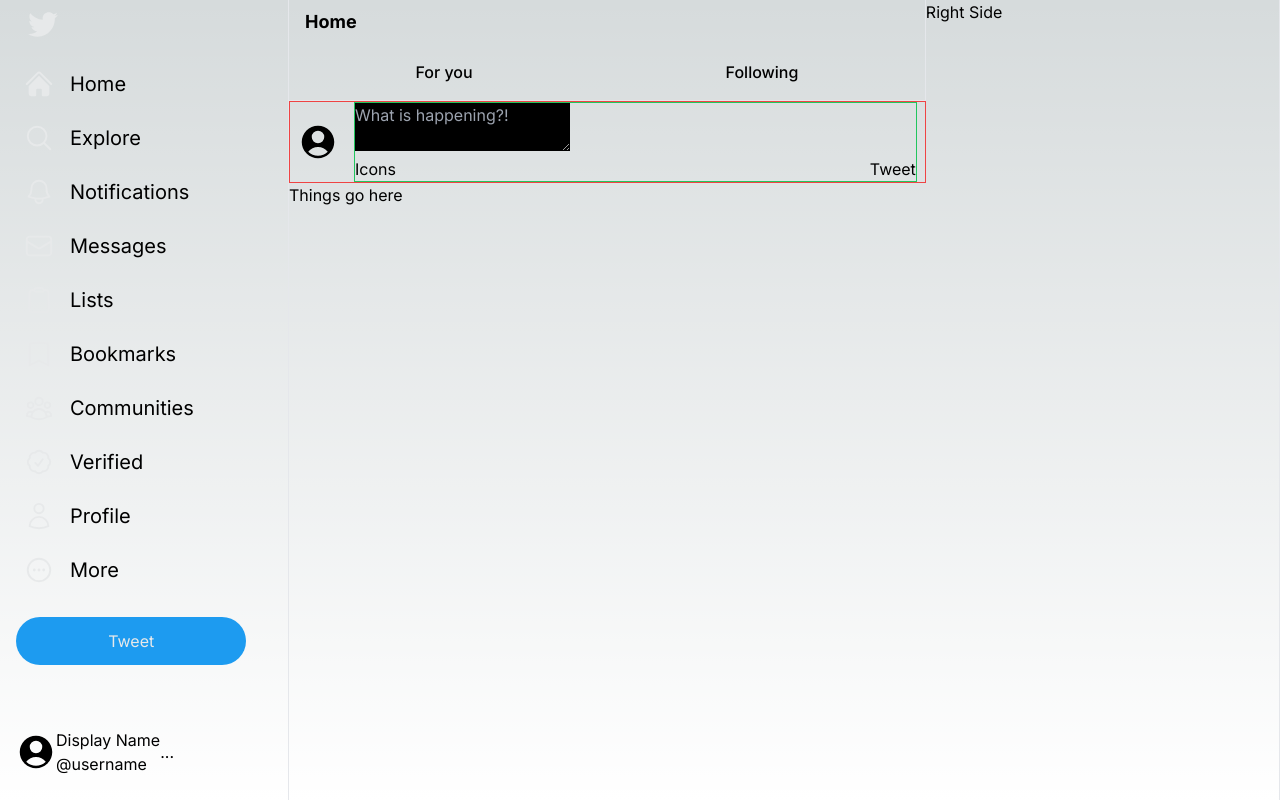
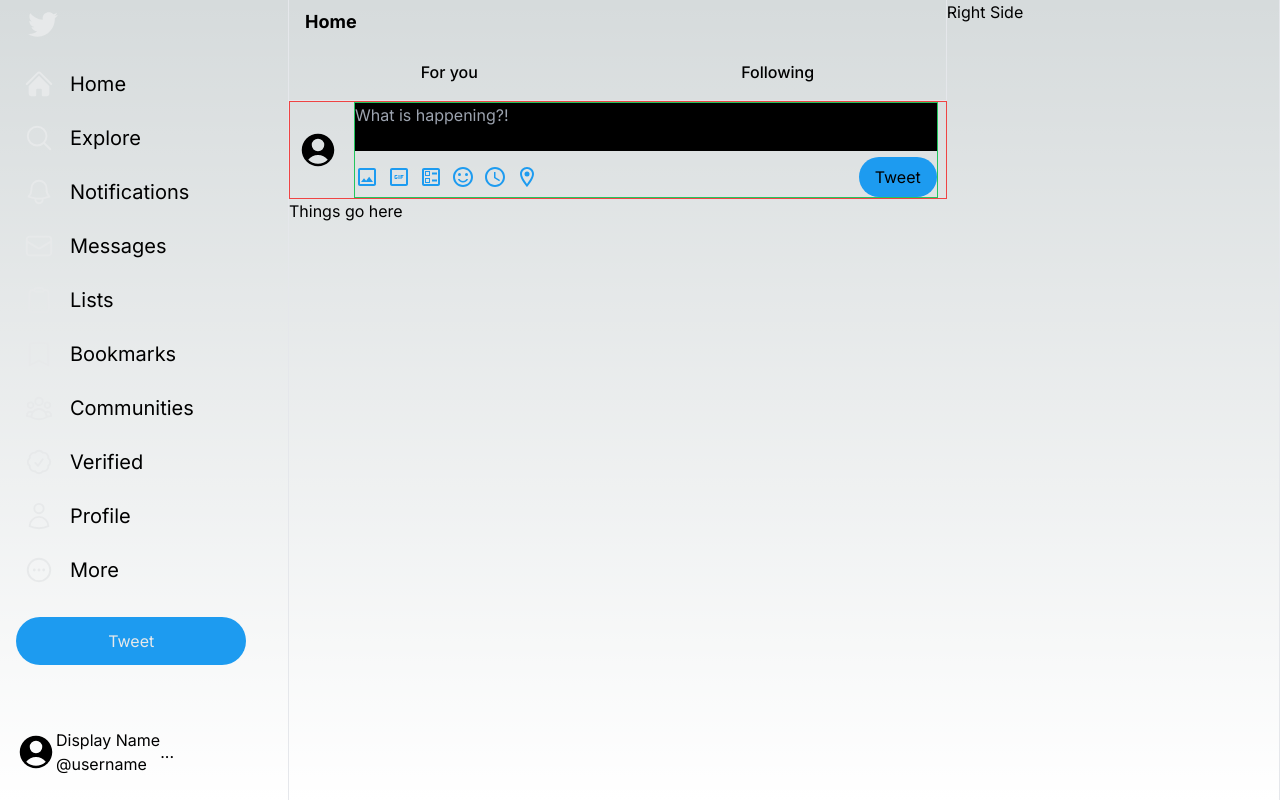
Before and after one commit to junsupark94/twitter-clone-nextjs, a Next.js app: page /home in a window 1280 px wide. Built offline with nearby package versions, Linux system fonts and the light colour scheme.

Commit message:
Added icons to TweetForm

```diff
--- a/components/Feed/TweetForm.tsx
+++ b/components/Feed/TweetForm.tsx
@@ -1,6 +1,7 @@
 'use client'
 import { useState } from "react";
 import ProfileIcon from "../SideBar/ProfileIcon";
+import TweetFormIcons from "./TweetFormIcons";
 
 type TweetFormProps = {
 
@@ -12,10 +13,10 @@
   return <div className="flex px-2 gap-4 border border-red-500" onClick={setIsClicked.bind(null, true)}>
     <ProfileIcon />
     <div className="flex-grow border border-green-500">
-      <textarea className="bg-black" placeholder="What is happening?!" />
-      <div className="flex justify-between">
-        <div>Icons</div>
-        <button>Tweet</button>
+      <textarea className="bg-black w-full resize-none" placeholder="What is happening?!" />
+      <div className="flex justify-between items-center">
+        <TweetFormIcons/>
+        <button className="rounded-full bg-twitter-blue p-2 px-4">Tweet</button>
       </div>
     </div>
   </div>
--- /dev/null
+++ b/components/Feed/TweetFormIcons.tsx
@@ -0,0 +1,22 @@
+import GifBoxOutlinedIcon from '@mui/icons-material/GifBoxOutlined';
+import SentimentSatisfiedOutlinedIcon from '@mui/icons-material/SentimentSatisfiedOutlined';
+import InsertPhotoOutlinedIcon from '@mui/icons-material/InsertPhotoOutlined';
+import BallotOutlinedIcon from '@mui/icons-material/BallotOutlined';
+import ScheduleOutlinedIcon from '@mui/icons-material/ScheduleOutlined';
+import LocationOnOutlinedIcon from '@mui/icons-material/LocationOnOutlined';
+
+type TweetFormIconsProps = {};
+
+const TweetFormIcons: React.FC<TweetFormIconsProps> = () => {
+  return (
+    <div className="flex gap-2 text-twitter-blue">
+      <InsertPhotoOutlinedIcon/>
+      <GifBoxOutlinedIcon />
+      <BallotOutlinedIcon />
+      <SentimentSatisfiedOutlinedIcon />
+      <ScheduleOutlinedIcon />
+      <LocationOnOutlinedIcon />
+    </div>
+  );
+};
+export default TweetFormIcons;
--- a/components/SideBar/SideBar.tsx
+++ b/components/SideBar/SideBar.tsx
@@ -48,7 +48,7 @@
         </ul>
       </nav>
       {/* Junsu: todo - add Modal for this button */}
-      <button className="text-default-text bg-[#1D9BF0] rounded-full my-4 px-4 py-3 w-[90%]">
+      <button className="text-default-text bg-twitter-blue rounded-full my-4 px-4 py-3 w-[90%]">
         Tweet
       </button>
       <Account />
--- a/package.json
+++ b/package.json
@@ -9,6 +9,10 @@
     "lint": "next lint"
   },
   "dependencies": {
+    "@emotion/react": "^11.11.1",
+    "@emotion/styled": "^11.11.0",
+    "@mui/icons-material": "^5.13.7",
+    "@mui/material": "^5.13.7",
     "@types/node": "20.4.0",
     "@types/react": "18.2.14",
     "@types/react-dom": "18.2.6",
--- a/tailwind.config.js
+++ b/tailwind.config.js
@@ -15,6 +15,7 @@
       colors: {
         'color-hover': '#181818',
         'default-text': '#E7E9EA',
+        "twitter-blue": "#1D9BF0",
       }
     },
   },
```
Also changed, not shown: 1 other file (tests, documents, lock files or other folders).
